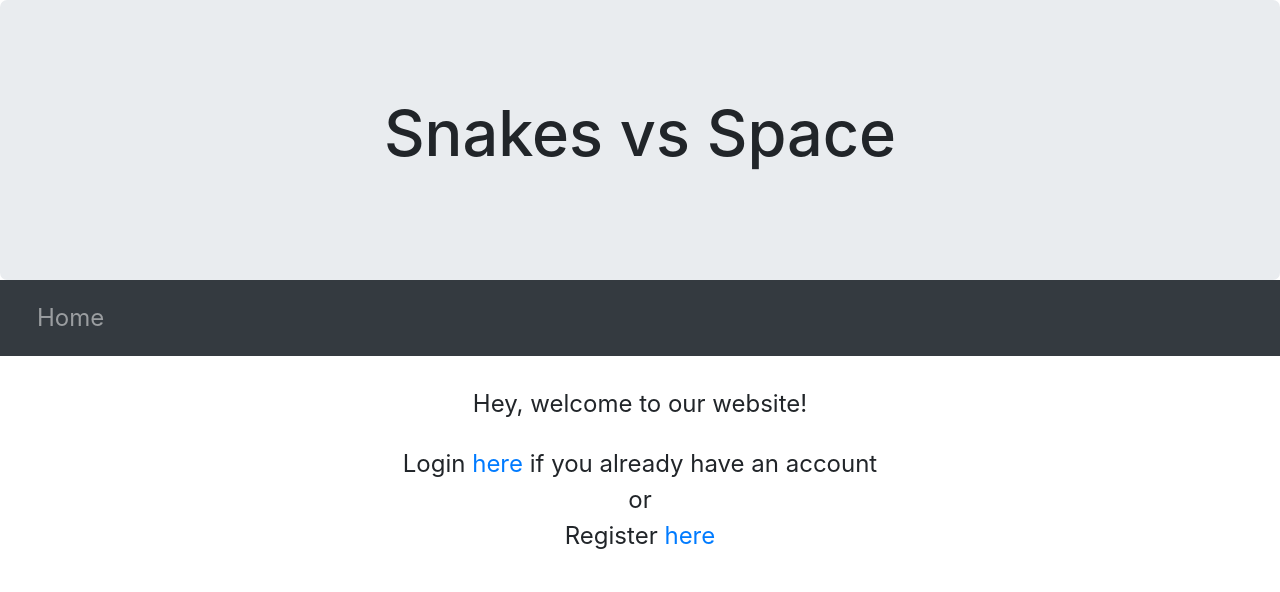
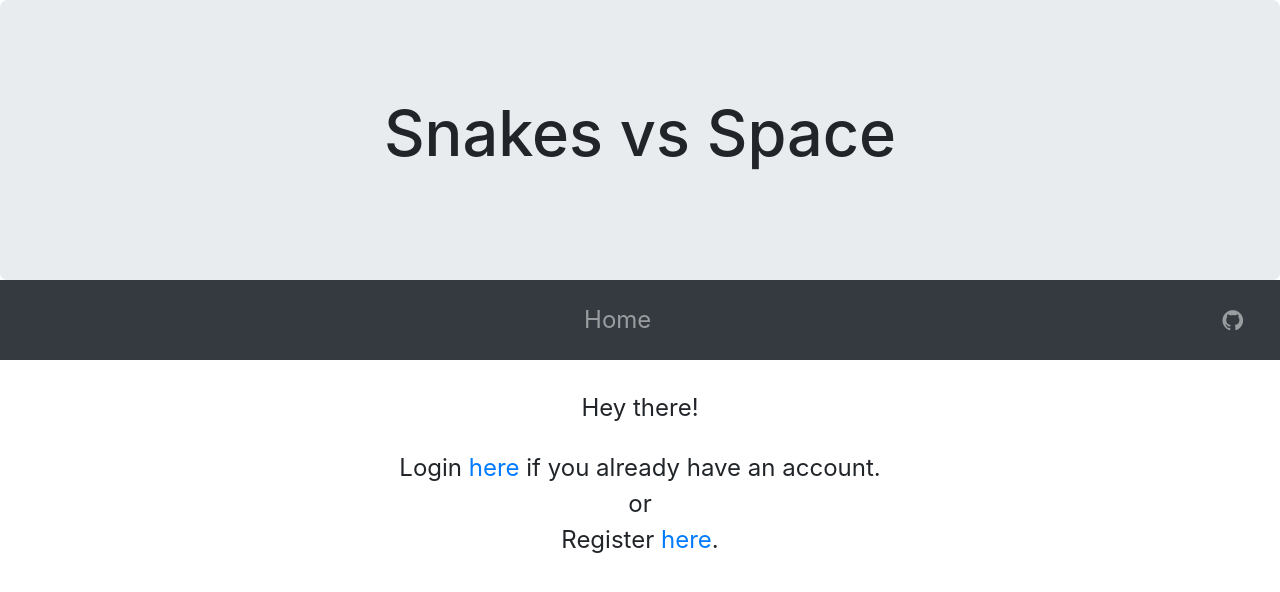
Before and after one commit to camillezajac/snakesVersusSpace, a Django app: page / in a window 1280 px wide. Shown: the top 592 px of the page. Run offline with Django 3.2, Linux system fonts and the light colour scheme; some libraries are stand-ins or nearby versions.

Commit message:
Minor changes

```diff
--- a/backend/kernel/templates/base.html
+++ b/backend/kernel/templates/base.html
@@ -12,6 +12,7 @@
       <script src="https://oss.maxcdn.com/respond/1.4.2/respond.min.js"></script>
     <![endif]-->
 		<link rel="stylesheet" href="https://cdn.jsdelivr.net/npm/bootstrap@4.5.3/dist/css/bootstrap.min.css" integrity="sha384-TX8t27EcRE3e/ihU7zmQxVncDAy5uIKz4rEkgIXeMed4M0jlfIDPvg6uqKI2xXr2" crossorigin="anonymous">
+<link rel="stylesheet" href="https://cdnjs.cloudflare.com/ajax/libs/font-awesome/4.7.0/css/font-awesome.min.css">
     <style>
 	html {
 		font-size: 24px;
@@ -36,9 +37,14 @@
 		{% endif %}
 	</div>
 	<nav class="navbar navbar-expand-sm bg-dark navbar-dark">
-    <ul class="navbar-nav">
+    <ul class="navbar-nav ml-auto">
       <li class="nav-item">
         <a class="nav-link" href="/">Home</a>
+      </li>
+    </ul>
+    <ul class="navbar-nav ml-auto">
+      <li class="nav-item">
+	      <a class="nav-link" href="https://github.com/camillezajac/snakesVersusSpace/"><i class="fa fa-github"></i></a>
       </li>
     </ul>
 </nav>
--- a/backend/kernel/templates/index.html
+++ b/backend/kernel/templates/index.html
@@ -20,9 +20,9 @@
     </center>
 	{% else %}
 		<center>
-			<p>Hey, welcome to our website!</p>
-			<p>Login <a href="/login">here</a> if you already have an account<br>or<br>
-				Register <a href="/register">here</a></p>
+			<p>Hey there!</p>
+			<p>Login <a href="/login">here</a> if you already have an account.<br>or<br>
+				Register <a href="/register">here</a>.</p>
 		</center>
 	{% endif %}
 {% endblock %}
```
